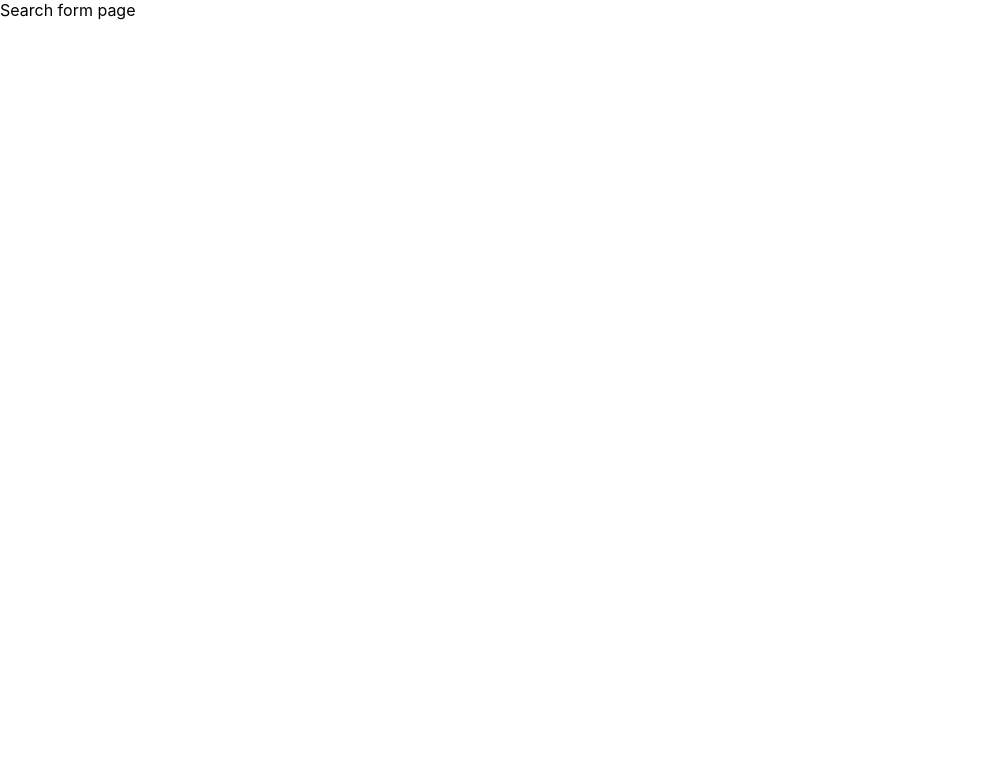
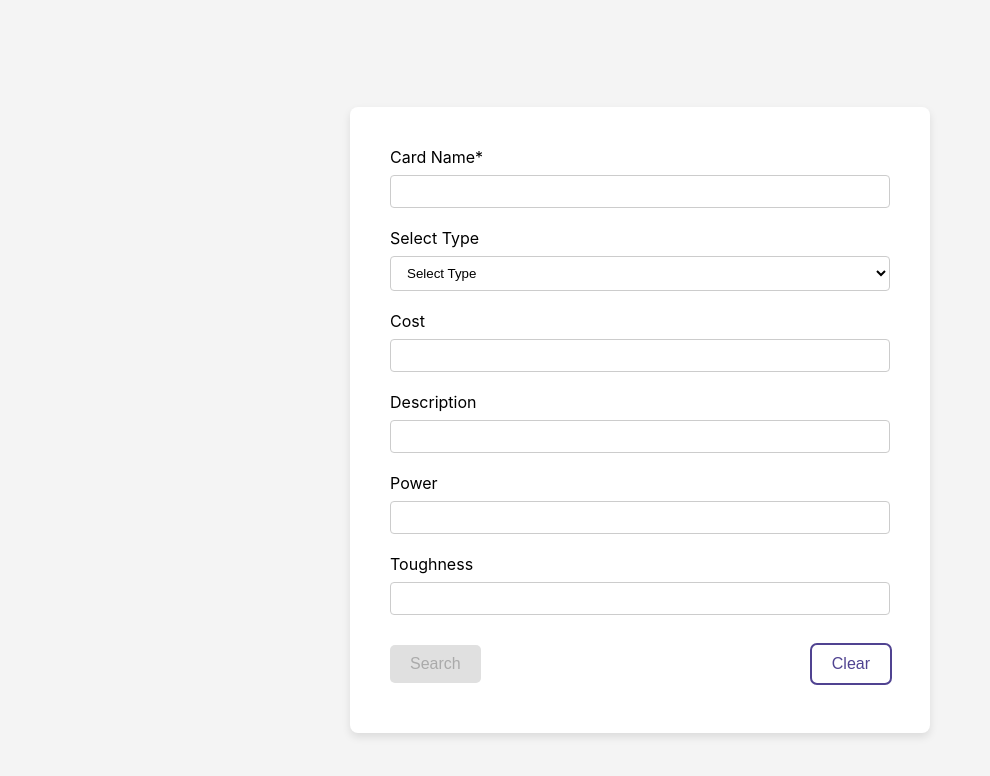
Before and after one commit to Samanmov/mtg-card-search, a React (Create React App) app: page / in a window 1280 px wide. Shown: the top 776 px of the page, without its empty margins (0-990 px from the left). Built offline with nearby package versions, Linux system fonts and the light colour scheme.

Commit message:
Build basic UI structure and layout

```diff
--- a/src/App.tsx
+++ b/src/App.tsx
@@ -1,12 +1,13 @@
 import { BrowserRouter, Route, Routes } from "react-router-dom";
 import { FC } from "react";
 import { Path } from "./Path";
+import { CardSearchFormContainer } from "./features/cards/container/CardSearchFormContainer";
 
 export const App: FC = () => {
   return (
     <BrowserRouter>
       <Routes>
-        <Route path={Path.SEARCH} element={<div>Search form page</div>} />
+        <Route path={Path.SEARCH} element={<CardSearchFormContainer />} />
         <Route path={Path.RESULTS} element={<div>Search results page</div>} />
       </Routes>
     </BrowserRouter>
--- /dev/null
+++ b/src/common/model/palette.ts
@@ -0,0 +1,51 @@
+export const palette = {
+  primary: {
+    light: "#cccce5",
+    main: "#504391",
+    dark: "#3b286e",
+  },
+  secondary: {
+    light: "#cfb53e",
+    main: "#c58b2e",
+    dark: "#bb6921",
+  },
+  warning: {
+    light: "#FFB74D",
+    main: "#FFA726",
+    dark: "#F57C00",
+  },
+  success: {
+    light: "#81C784",
+    main: "#4CAF50",
+    dark: "#388E3C",
+  },
+  info: {
+    light: "#64B5F6",
+    main: "#2196F3",
+    dark: "#1976D2",
+  },
+  error: {
+    light: "#E57373",
+    main: "#F44336",
+    dark: "#D32F2F",
+  },
+  gray: {
+    extraLight: "#e0e0e0",
+    light: "#f4f4f4",
+    main: "#9E9E9E",
+    dark: "#616161",
+  },
+  disabled: {
+    light: "#e0e0e0",
+    main: "#aaa",
+  },
+  black: {
+    light: "#484848",
+    main: "#0D0D0D",
+    dark: "#000000",
+  },
+  white: {
+    light: "#FFFFFF",
+  },
+  border: "#ccc",
+};
--- /dev/null
+++ b/src/common/ui/component/Button.tsx
@@ -0,0 +1,50 @@
+import styled, { css } from "styled-components";
+import { palette } from "../../model/palette";
+
+type ButtonProps = {
+  variant?: "primary" | "secondary";
+  disabled?: boolean;
+};
+
+export const Button = styled.button<ButtonProps>`
+  padding: 10px 20px;
+  font-size: 16px;
+  border-radius: 5px;
+  cursor: pointer;
+  border: none;
+  transition:
+    background-color 0.3s,
+    color 0.3s;
+  color: ${palette.white.light};
+  ${({ variant }) =>
+    variant === "primary" &&
+    css`
+      background-color: ${palette.primary.main};
+      &:hover {
+        background-color: ${palette.primary.dark};
+      }
+    `}
+
+  ${({ variant }) =>
+    variant === "secondary" &&
+    css`
+      background-color: transparent;
+      color: ${palette.primary.main};
+      outline: 2px solid ${palette.primary.main};
+      &:hover {
+        background-color: ${palette.primary.light};
+        border-color: ${palette.primary.dark};
+      }
+    `}
+
+  ${({ disabled }) =>
+    disabled &&
+    css`
+      background-color: ${palette.disabled.light};
+      color: ${palette.disabled.main};
+      cursor: not-allowed;
+      &:hover {
+        background-color: ${palette.disabled.light};
+      }
+    `}
+`;
--- /dev/null
+++ b/src/common/ui/component/ButtonToolbar.tsx
@@ -0,0 +1,10 @@
+import styled from "styled-components";
+
+export const ButtonToolbar = styled.div`
+  display: flex;
+  justify-content: space-between;
+  align-items: center;
+  width: 100%;
+  gap: 8px;
+  padding: 10px 0;
+`;
--- /dev/null
+++ b/src/common/ui/component/Input.tsx
@@ -0,0 +1,57 @@
+import styled, { css } from "styled-components";
+import { InputHTMLAttributes } from "react";
+import { palette } from "../../model/palette";
+
+interface InputProps {
+  label?: string;
+  error?: string;
+  id: string;
+}
+
+export const InputContainer = styled.div`
+  display: flex;
+  flex-direction: column;
+  margin-bottom: 20px;
+`;
+
+export const Label = styled.label`
+  margin-bottom: 8px;
+  font-size: 16px;
+  color: ${palette.black.dark};
+`;
+
+export const StyledInput = styled.input<InputProps>`
+  padding: 8px 12px;
+  border-radius: 4px;
+  border: 1px solid ${palette.border};
+  transition: border-color 0.3s;
+
+  &:focus {
+    border-color: ${palette.primary.main}; // Focus state border color
+  }
+
+  ${({ error }) =>
+    error &&
+    css`
+      border-color: ${palette.error.main};
+    `}
+`;
+
+export const ErrorText = styled.div`
+  color: ${palette.error.main};
+  margin-top: 8px;
+  font-size: 12px;
+`;
+
+export const Input = ({
+  label,
+  error,
+  id,
+  ...props
+}: InputProps & InputHTMLAttributes<HTMLInputElement>) => (
+  <InputContainer>
+    {label && <Label htmlFor={id}>{label}</Label>}
+    <StyledInput id={id} error={error} {...props} />
+    {error && <ErrorText>{error}</ErrorText>}
+  </InputContainer>
+);
--- /dev/null
+++ b/src/common/ui/component/Select.tsx
@@ -0,0 +1,46 @@
+import styled, { css } from "styled-components";
+import { ErrorText, InputContainer, Label } from "./Input";
+import { FC, ReactNode, SelectHTMLAttributes } from "react";
+import { palette } from "../../model/palette";
+
+interface SelectProps extends SelectHTMLAttributes<HTMLSelectElement> {
+  label?: string;
+  error?: string;
+  id: string;
+  children: ReactNode;
+}
+
+const StyledSelect = styled.select<SelectProps>`
+  padding: 8px 12px;
+  border-radius: 4px;
+  border: 1px solid ${palette.border};
+  transition: border-color 0.3s;
+  width: 100%;
+  background-color: ${palette.white.light};
+  &:focus {
+    border-color: ${palette.primary.main};
+    outline: none;
+  }
+
+  ${({ error }) =>
+    error &&
+    css`
+      border-color: ${palette.error.main};
+    `}
+`;
+
+export const Select: FC<SelectProps> = ({
+  label,
+  error,
+  id,
+  children,
+  ...props
+}) => (
+  <InputContainer>
+    {label && <Label htmlFor={id}>{label}</Label>}
+    <StyledSelect id={id} error={error} {...props}>
+      {children}
+    </StyledSelect>
+    {error && <ErrorText>{error}</ErrorText>}
+  </InputContainer>
+);
--- /dev/null
+++ b/src/common/ui/container/CardContainer.tsx
@@ -0,0 +1,20 @@
+import styled from "styled-components";
+import { palette } from "../../model/palette";
+
+interface FormContainerProps {
+  centerAlign?: boolean;
+}
+
+export const CardContainer = styled.div<FormContainerProps>`
+  width: 100%;
+  max-width: 500px;
+  background-color: ${palette.white.light};
+  padding: 40px;
+  border-radius: 8px;
+  box-shadow: 0 4px 8px rgba(0, 0, 0, 0.1);
+  ${({ centerAlign }) =>
+    centerAlign &&
+    `
+    text-align: center;
+  `}
+`;
--- /dev/null
+++ b/src/common/ui/container/MainContainer.tsx
@@ -0,0 +1,11 @@
+import styled from "styled-components";
+import { palette } from "../../model/palette";
+
+export const MainContainer = styled.div`
+  display: flex;
+  align-items: center;
+  justify-content: center;
+  min-height: 100vh;
+  padding: 20px;
+  background-color: ${palette.gray.light};
+`;
--- /dev/null
+++ b/src/features/cards/container/CardSearchFormContainer.tsx
@@ -0,0 +1,125 @@
+import React from "react";
+import { useFormik, FormikErrors } from "formik";
+import { useNavigate, useLocation } from "react-router-dom";
+import { Path } from "../../../Path";
+import { Button } from "../../../common/ui/component/Button";
+import { Input } from "../../../common/ui/component/Input";
+import { MainContainer } from "../../../common/ui/container/MainContainer";
+import { CardContainer } from "../../../common/ui/container/CardContainer";
+import { Select } from "../../../common/ui/component/Select";
+import { ButtonToolbar } from "../../../common/ui/component/ButtonToolbar";
+import { FormValues } from "../model/FormValues";
+
+const initialValues: FormValues = {
+  cardName: "",
+  cardType: "",
+  cardCost: "",
+  description: "",
+  power: "",
+  toughness: "",
+};
+
+export const CardSearchFormContainer: React.FC = () => {
+  const navigate = useNavigate();
+  const location = useLocation();
+
+  const formik = useFormik<FormValues>({
+    initialValues: (location.state as FormValues) || initialValues,
+    validate: (values) => {
+      const errors: FormikErrors<FormValues> = {};
+      if (!values.cardName) {
+        errors.cardName = "Card name is required";
+      }
+      return errors;
+    },
+    onSubmit: (values) => {
+      navigate(Path.RESULTS);
+    },
+  });
+
+  return (
+    <MainContainer>
+      <CardContainer>
+        <form onSubmit={formik.handleSubmit}>
+          <Input
+            type="text"
+            name="cardName"
+            id="cardName"
+            label="Card Name*"
+            onChange={formik.handleChange}
+            onBlur={formik.handleBlur}
+            value={formik.values.cardName}
+            error={formik.errors.cardName}
+          />
+          <Select
+            label="Select Type"
+            id="cardType"
+            onChange={formik.handleChange}
+            value={formik.values.cardType}
+            defaultValue=""
+          >
+            <option disabled value="">
+              Select Type
+            </option>
+            <option value="creature">Creature</option>
+            <option value="enchantment">Enchantment</option>
+            <option value="instant">Instant</option>
+            <option value="sorcery">Sorcery</option>
+          </Select>
+          <Input
+            type="number"
+            name="cardCost"
+            id="cardCost"
+            label="Cost"
+            onChange={formik.handleChange}
+            onBlur={formik.handleBlur}
+            value={formik.values.cardCost}
+          />
+          <Input
+            type="text"
+            name="description"
+            id="description"
+            label="Description"
+            onChange={formik.handleChange}
+            onBlur={formik.handleBlur}
+            value={formik.values.description}
+          />
+          <Input
+            type="number"
+            name="power"
+            id="power"
+            label="Power"
+            onChange={formik.handleChange}
+            onBlur={formik.handleBlur}
+            value={formik.values.power}
+          />
+          <Input
+            type="text"
+            name="toughness"
+            id="toughness"
+            label="Toughness"
+            onChange={formik.handleChange}
+            onBlur={formik.handleBlur}
+            value={formik.values.toughness}
+          />
+          <ButtonToolbar>
+            <Button
+              variant="primary"
+              type="submit"
+              disabled={!formik.values.cardName || formik.isSubmitting}
+            >
+              Search
+            </Button>
+            <Button
+              variant="secondary"
+              type="button"
+              onClick={(): void => formik.resetForm({ values: initialValues })}
+            >
+              Clear
+            </Button>
+          </ButtonToolbar>
+        </form>
+      </CardContainer>
+    </MainContainer>
+  );
+};
--- /dev/null
+++ b/src/features/cards/model/FormValues.ts
@@ -0,0 +1,8 @@
+export type FormValues = {
+  cardName: string;
+  cardType: string;
+  cardCost: string;
+  description: string;
+  power: string;
+  toughness: string;
+};
```
Also changed, not shown: src/common/ui/component/Spinner.tsx (added, +20 -0 lines), src/common/ui/container/LoadingSpinner.tsx (added, +9 -0 lines).
